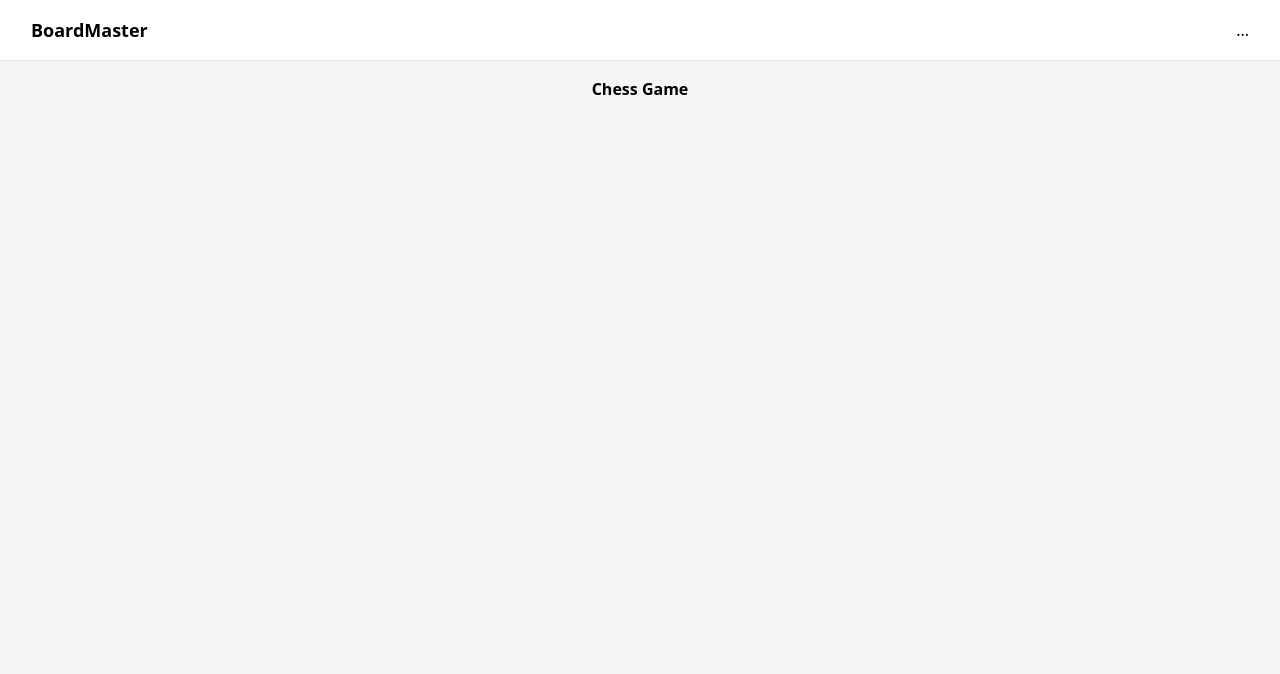
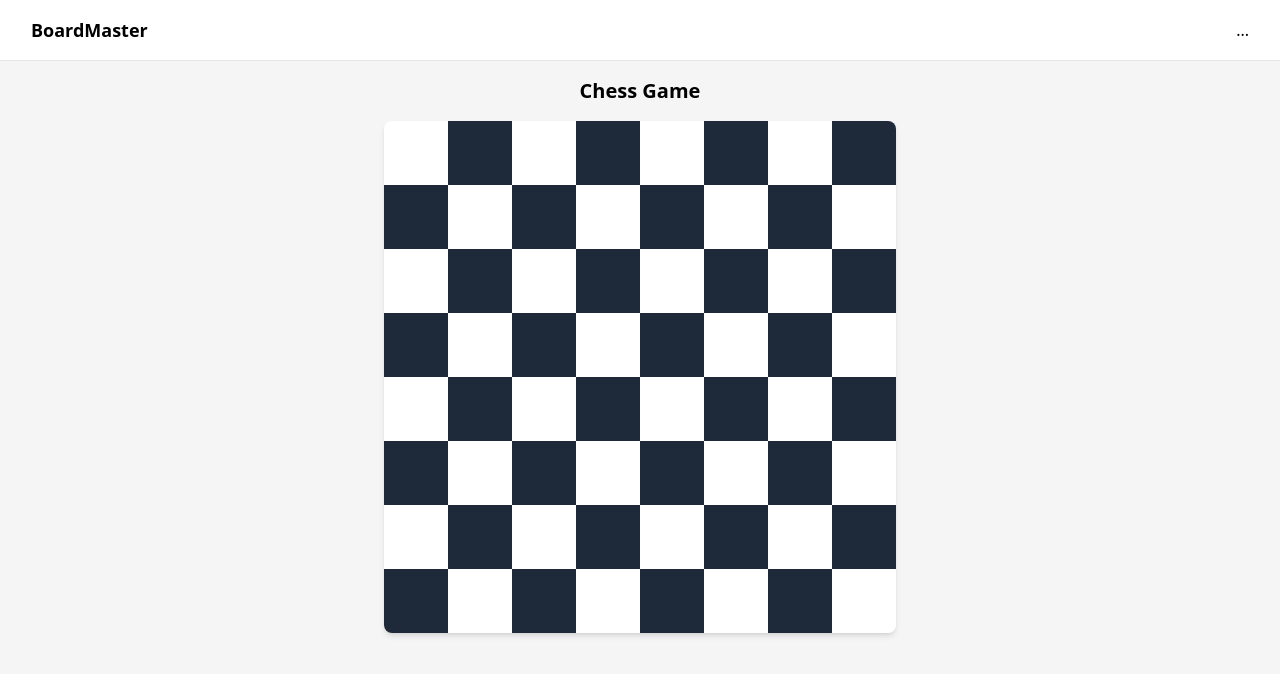
Before and after one commit to Solomon-77/board-games, a React (Vite) app: page /chess in a window 1280 px wide. Shown: the top 674 px of the page. Built offline with nearby package versions, Linux system fonts and the light colour scheme.

Commit message:
initialize chess board

```diff
--- a/src/games/Chess.tsx
+++ b/src/games/Chess.tsx
@@ -1,13 +1,37 @@
+import { useState } from "react"
 
+const createBoard = () => {
+   return Array(8).fill(null).map(() => Array(8).fill(null))
+}
 
 const Chess = () => {
+   const [board] = useState(createBoard)
 
+   function getSquareColor(rowIndex: number, colIndex: number) {
+      return (rowIndex + colIndex) % 2 === 0 ? 'bg-white' : 'bg-gray-800'
+   }
 
    return (
-      <div className="max-w-[1250px] mx-auto p-4">
-         <h1 className="text-center font-semibold">Chess Game</h1>
+      <div className="max-w-[1250px] mx-auto p-4 flex flex-col items-center">
+
+         {/* title */}
+         <h1 className="font-semibold text-xl mb-4">Chess Game</h1>
+
+         {/* display chess board */}
+         <div className="grid grid-cols-8 w-full max-w-[512px] rounded-lg overflow-hidden shadow-md">
+            {board.map((row, rowIndex) => (
+               row.map((_, colIndex) => (
+                  <div
+                     key={`${rowIndex} ${colIndex}`}
+                     className={`aspect-square ${getSquareColor(rowIndex, colIndex)}`}
+                  >
+                  </div>
+               ))
+            ))}
+         </div>
+
       </div>
-   )
+   );
 }
 
 export default Chess
```
